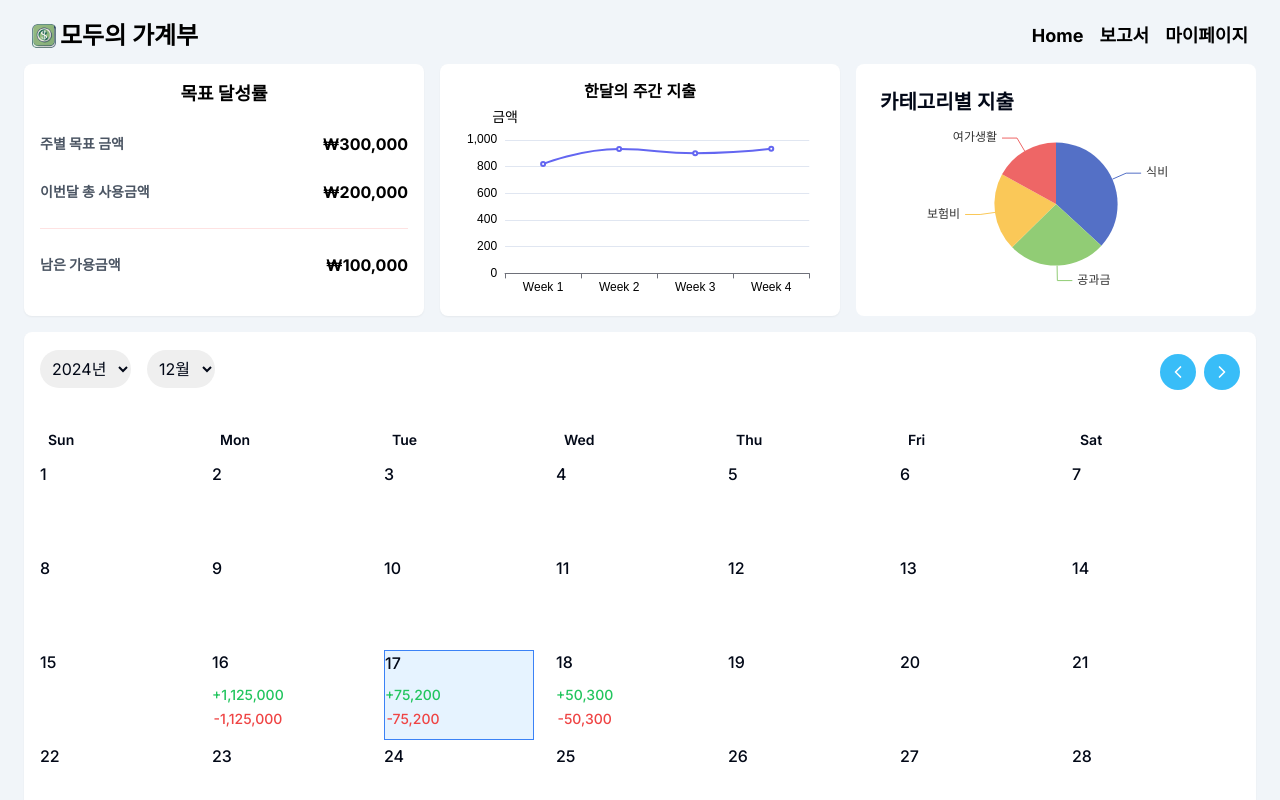
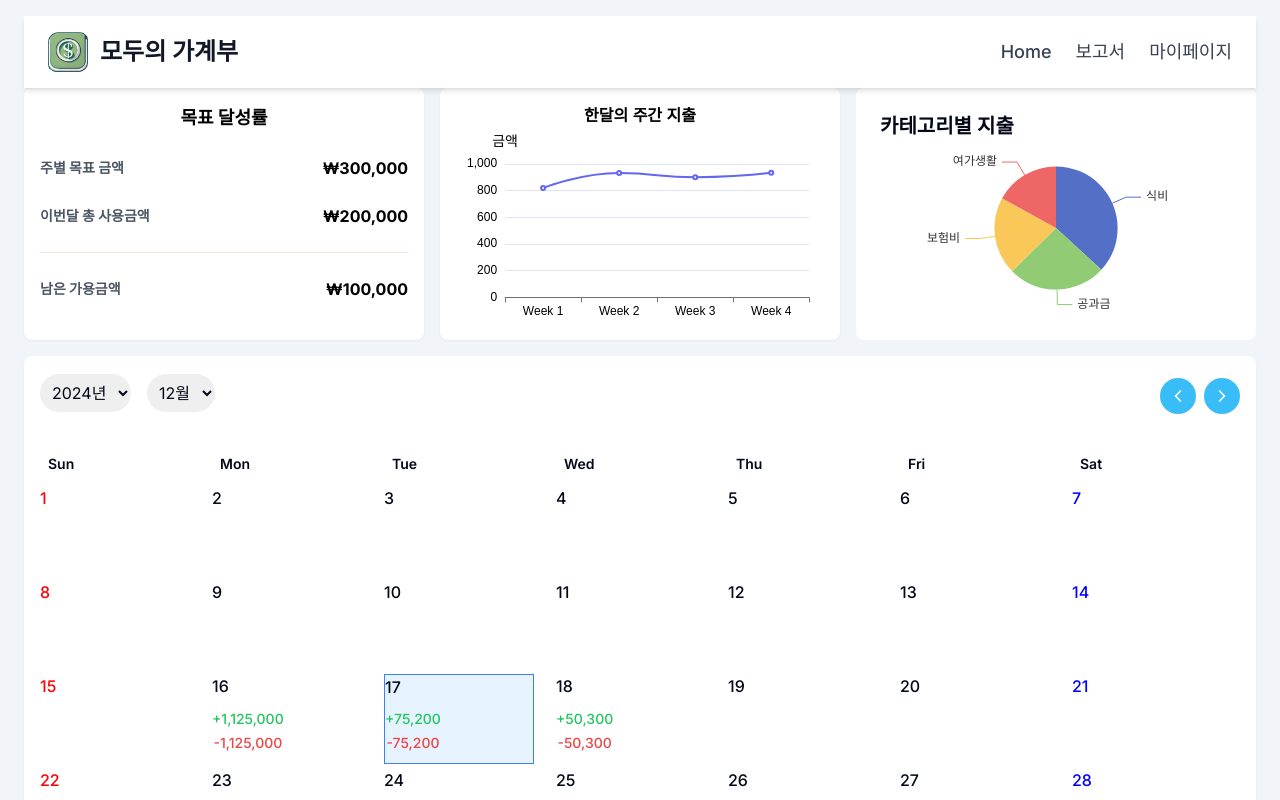
Before and after one commit to yuseonyoung/Modu_expend_book, a Next.js app in the folder Modu_expense_book/modu_expend_book/: page /dashboard in a window 1280 px wide. Shown: the top 800 px of the page. Built offline with nearby package versions, Linux system fonts and the light colour scheme.

Commit message:
add sideModal animate
add sideModal animate

```diff
--- a/Modu_expense_book/modu_expend_book/package.json
+++ b/Modu_expense_book/modu_expend_book/package.json
@@ -14,6 +14,8 @@
     "@fortawesome/fontawesome-svg-core": "^6.7.1",
     "@fortawesome/free-solid-svg-icons": "^6.7.1",
     "@fortawesome/react-fontawesome": "^0.2.2",
+    "@radix-ui/react-dropdown-menu": "^2.1.4",
+    "@radix-ui/react-slot": "^1.1.1",
     "@types/echarts": "^4.9.22",
     "class-variance-authority": "^0.7.1",
     "clsx": "^2.1.1",
@@ -25,6 +27,7 @@
     "react": "^18.2.0",
     "react-big-calendar": "^1.17.0",
     "react-dom": "^18.2.0",
+    "shadcn-ui": "^0.9.4",
     "tailwind-merge": "^2.5.5",
     "tailwindcss-animate": "^1.0.7"
   },
--- a/Modu_expense_book/modu_expend_book/src/app/dashboard/ui/Calendar.tsx
+++ b/Modu_expense_book/modu_expend_book/src/app/dashboard/ui/Calendar.tsx
@@ -92,6 +92,7 @@ const Calendar = ({ data = {}, onDateSelect }: CalendarProps) => {
   }; */
 
   const handleDateClick = (date: Date, value?: number) => {
+    console.log("Clicked Date:", date);
     setSelectedDate(date);
     onDateSelect?.(date, value);
   };
@@ -159,9 +160,17 @@ const Calendar = ({ data = {}, onDateSelect }: CalendarProps) => {
                 ${selectedDate && date.toDateString() === selectedDate.toDateString()
                             ? 'bg-[#E6F3FF] border border-[#3b82f6]'
                             : 'hover:bg-[#D6E9FF]'}
-                max-w-[150px]
-                overflow-hidden
+                max-w-[150px] overflow-hidden
               `}
+              style={{
+                color: !isCurrentMonth
+                  ? '' // 다음/이전 달은 색상 유지
+                  : date.getDay() === 0
+                    ? 'red' // 일요일 빨간색
+                    : date.getDay() === 6
+                      ? 'blue' // 토요일 파란색
+                      : '', // 평일 색상 기본
+              }}
             >
               <span className="text-xs md:text-sm lg:text-base font-medium pl-2.5 md:pl-0">
                 {date.getDate()}
@@ -179,8 +188,8 @@ const Calendar = ({ data = {}, onDateSelect }: CalendarProps) => {
                 )}
               </div>
             </button>
+          ))}
 
-          ))}
         </div>
       </CardContent>
     </Card>
--- a/Modu_expense_book/modu_expend_book/src/app/globals.css
+++ b/Modu_expense_book/modu_expend_book/src/app/globals.css
@@ -95,7 +95,6 @@ body {
 
 .multi-line-truncate {
   display: -webkit-box;         /* 플렉스박스 사용 */
-  -webkit-line-clamp: 2;        /* 표시할 최대 줄 수 설정 */
   -webkit-box-orient: vertical; /* 박스 방향을 수직으로 설정 */
   overflow: hidden;             /* 넘치는 부분 숨김 */
   text-overflow: ellipsis;      /* 넘치는 부분에 ... 표시 */
--- a/Modu_expense_book/modu_expend_book/src/components/Header.tsx
+++ b/Modu_expense_book/modu_expend_book/src/components/Header.tsx
@@ -1,108 +1,95 @@
 'use client'
-
 import Image from 'next/image'
 import { useState } from 'react'
-import { Menu, X } from 'lucide-react'
+import { Menu, X, Home, BarChart, User } from 'lucide-react'
 
 export default function Header() {
   const [isMenuOpen, setIsMenuOpen] = useState(false)
 
   return (
-    <header className="relative flex justify-between items-center mb-2 px-2 py-1 w-full">
-      <div className="flex items-center gap-1">
+    <header className="relative flex justify-between items-center px-6 py-4 w-full bg-white shadow-md">
+      {/* 로고 & 제목 */}
+      <div className="flex items-center gap-3">
         <Image
           src="/icon/logo.png"
           alt="Logo"
-          width={24}
-          height={24}
-          className="h-6 w-6"
+          width={40}
+          height={40}
+          className="h-10 w-10"
         />
-        <h1 className="text-lg sm:text-2xl font-bold text-black">모두의 가계부</h1>
+        <h1 className="text-2xl font-bold text-gray-900">모두의 가계부</h1>
       </div>
 
-      {/* 데스크탑/태블릿 네비게이션 */}
-      <nav className="hidden md:flex gap-4">
-        <a href="#" className="text-black text-lg font-bold hover:text-gray-300">Home</a>
-        <a href="#" className="text-black text-lg font-bold hover:text-gray-300">보고서</a>
-        <a href="#" className="text-black text-lg font-bold hover:text-gray-300">마이페이지</a>
+      {/* 데스크탑 메뉴 */}
+      <nav className="hidden md:flex items-center gap-6">
+        <a href="#" className="text-gray-700 text-lg font-medium hover:text-blue-500 transition duration-300">
+          Home
+        </a>
+        <a href="#" className="text-gray-700 text-lg font-medium hover:text-blue-500 transition duration-300">
+          보고서
+        </a>
+        <a href="#" className="text-gray-700 text-lg font-medium hover:text-blue-500 transition duration-300">
+          마이페이지
+        </a>
       </nav>
 
       {/* 모바일 메뉴 버튼 */}
       <button
-        className="md:hidden p-2"
+        className="md:hidden p-2 rounded-md text-gray-700 hover:bg-gray-100 transition duration-300"
         onClick={() => setIsMenuOpen(true)}
       >
-        <Menu className="h-6 w-6 text-black" />
+        <Menu className="h-6 w-6" />
       </button>
 
+      {/* 모바일 메뉴 */}
       {isMenuOpen && (
-        <div className="fixed inset-0 bg-white z-50 overflow-y-auto">
-          <div className="flex flex-col h-full">
-            <div className="p-4 border-b">
-              <div className="flex justify-between items-start">
+        <div className="fixed inset-0 z-50 bg-white flex flex-col animate-slide-in-left">
+          {/* 프로필 섹션 */}
+          <div className="flex items-center justify-between p-4 border-b">
             <div className="flex items-center gap-3">
+              <div className="w-20 h-20 overflow-hidden rounded-full">
                 <Image
-                    src="/icon/profile.png"
+                  src="/icon/profile_sample.jpg"
                   alt="Profile"
-                    width={48}
-                    height={48}
-                    className="rounded-full"
+                  width={60}
+                  height={60}
+                  className="object-cover w-full h-full"
                 />
-                  <span className="text-xl text-black">유선영</span>
               </div>
-                <button onClick={() => setIsMenuOpen(false)} className="p-2">
-                  <X className="h-6 w-6 text-black" />
+              <span className="text-xl font-semibold text-gray-800">덤블도어</span>
+            </div>
+
+            <button
+              onClick={() => setIsMenuOpen(false)}
+              className="p-2 rounded-md hover:bg-gray-200 transition duration-300"
+            >
+              <X className="h-6 w-6 text-gray-700" />
             </button>
           </div>
-              <div className="flex gap-2 mt-3">
-                <nav className="flex gap-2">
-                  <a href="#" className="text-black text-lg font-bold hover:text-gray-300">Home</a>
-                  <a href="#" className="text-black text-lg font-bold hover:text-gray-300">보고서</a>
-                  <a href="#" className="text-black text-lg font-bold hover:text-gray-300">마이페이지</a>
-                </nav>
 
-              </div>
-            </div>
-
-            <div className="flex flex-col p-4">
-              <a href="#" className="py-3 text-lg text-black flex items-center">
-                <span className="w-4 h-4 mr-2">□</span>캠퍼스소개
+          {/* 모바일 메뉴 링크 */}
+          <div className="flex flex-col p-6 space-y-5">
+            <a
+              href="#"
+              className="flex items-center text-lg font-medium text-gray-700 hover:text-blue-500 transition duration-300"
+            >
+              <Home className="h-5 w-5 mr-3 text-blue-400" />
+              Home
             </a>
-              <a href="#" className="py-3 text-lg text-black flex items-center">
-                <span className="w-4 h-4 mr-2">□</span>공지사항
+            <a
+              href="#"
+              className="flex items-center text-lg font-medium text-gray-700 hover:text-blue-500 transition duration-300"
+            >
+              <BarChart className="h-5 w-5 mr-3 text-blue-400" />
+              보고서
             </a>
-              <a href="#" className="py-3 text-lg text-black flex items-center">
-                <span className="w-4 h-4 mr-2">□</span>다운로드보관함
+            <a
+              href="#"
+              className="flex items-center text-lg font-medium text-gray-700 hover:text-blue-500 transition duration-300"
+            >
+              <User className="h-5 w-5 mr-3 text-blue-400" />
+              마이페이지
             </a>
-              <a href="#" className="py-3 text-lg text-black flex items-center">
-                <span className="w-4 h-4 mr-2">□</span>다운로드설정
-              </a>
-              <a href="#" className="py-3 text-lg text-black flex items-center">
-                <span className="w-4 h-4 mr-2">□</span>학사정보
-              </a>
-            </div>
-
-            <div className="mt-auto p-4 bg-gray-50">
-              <div className="flex flex-col space-y-4">
-                <a href="#" className="text-sm text-black">· 웹 브라우저에서 열기</a>
-                <a href="#" className="text-sm text-black">· 자주묻는질문</a>
-                <a href="#" className="text-sm text-black">· 문의안내</a>
-                <a href="#" className="text-sm text-black">· 이용약관</a>
-                <a href="#" className="text-sm text-black">· 개인정보취급방침</a>
-                <a href="#" className="text-sm text-black">· English</a>
-                <div className="flex items-center">
-                  <span className="text-sm text-black">· 방송대학TV</span>
-                  <span className="ml-2 px-2 py-0.5 text-xs text-white bg-red-600 rounded">ON-AIR</span>
-                </div>
-              </div>
-
-              <div className="mt-6 flex items-center justify-between border-t pt-4">
-                <span className="text-sm text-black">푸시알림</span>
-                <div className="w-12 h-6 bg-gray-200 rounded-full relative">
-                  <div className="w-5 h-5 bg-white rounded-full absolute right-1 top-0.5"></div>
-                </div>
-              </div>
-            </div>
           </div>
         </div>
       )}
--- a/Modu_expense_book/modu_expend_book/tailwind.config.ts
+++ b/Modu_expense_book/modu_expend_book/tailwind.config.ts
@@ -13,6 +13,15 @@ module.exports = {
   			md: 'calc(var(--radius) - 2px)',
   			sm: 'calc(var(--radius) - 4px)'
   		},
+		animation: {
+			'slide-in-left': 'slide-in-left 0.3s ease-out',
+		},
+		keyframes: {
+			'slide-in-left': {
+				'0%': { transform: 'translateX(-100%)', opacity: '0' },
+				'100%': { transform: 'translateX(0)', opacity: '1' },
+			},
+		},
   		colors: {
   			background: 'hsl(var(--background))',
   			foreground: 'hsl(var(--foreground))',
```
Also changed, not shown: Modu_expense_book/modu_expend_book/public/icon/profile_sample.jpg (added), 1 other file (tests, documents, lock files or other folders). Lines whose indentation alone changed are shown as unchanged.
